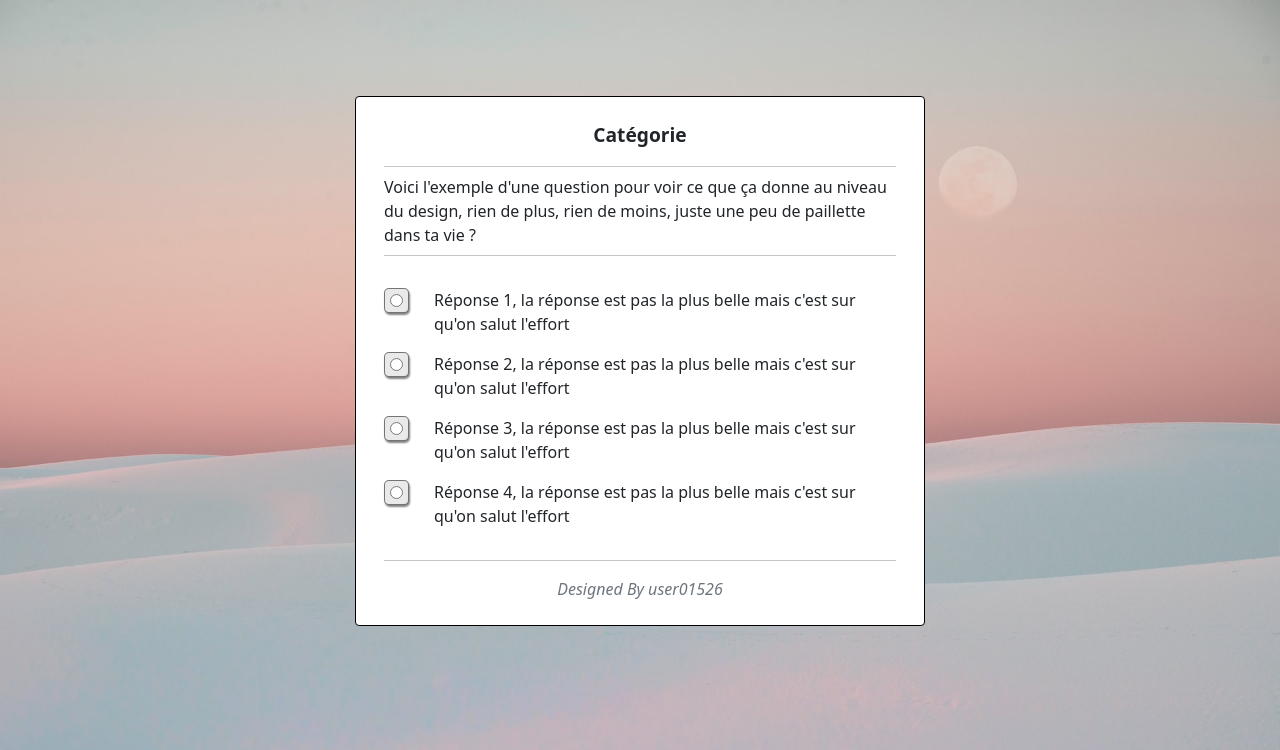
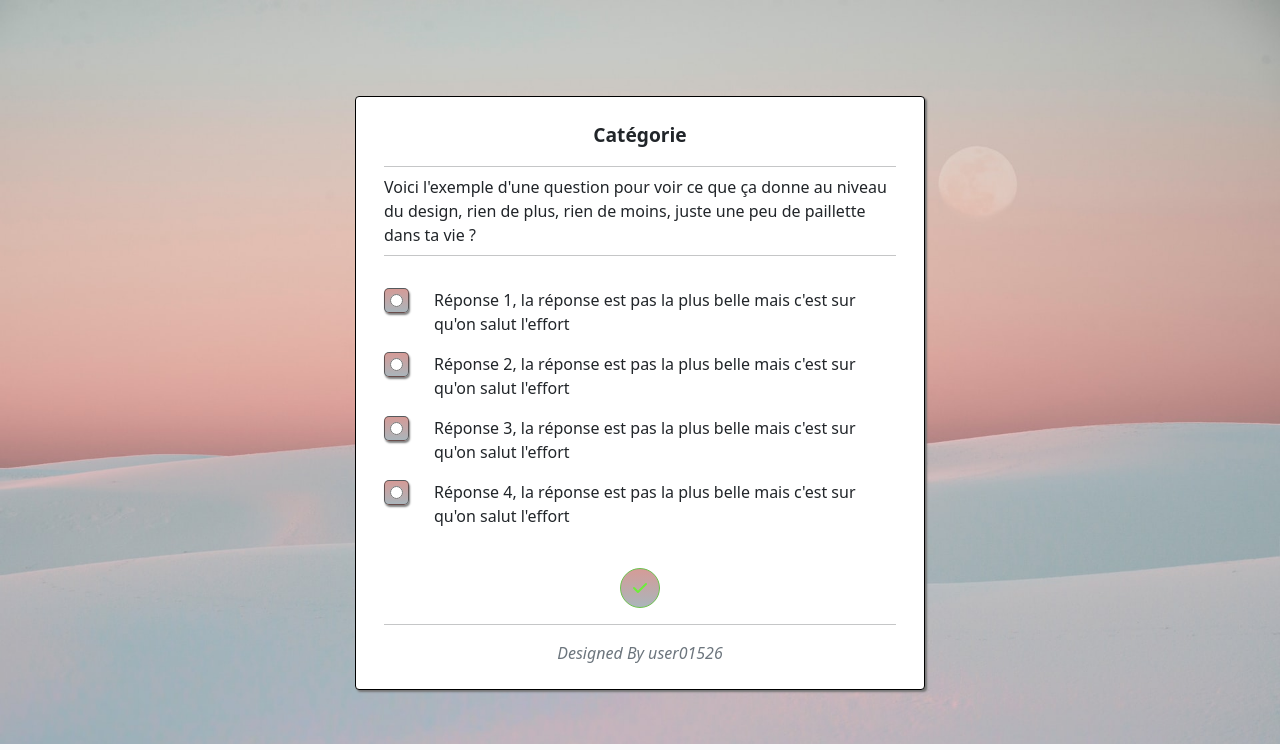
Before and after one commit to Clement-Julia/TPQuizz, a PHP site: page /vues/utilisateurs/quizz.php in a window 1280 px wide. Shown: the part 56-806 px from the top of the page. Run offline with PHP 8.4, Linux system fonts and the light colour scheme; some libraries are stand-ins or nearby versions.

Commit message:
design de la page quizz pas mal avancé

```diff
--- a/css/styles.css
+++ b/css/styles.css
@@ -1,5 +1,5 @@
 #bg-quizz{
-    height: calc(100vh - 50px);
+    height: calc(100% - 56px);
     width: 100%;
     position: absolute;
     background: url("../src/img/bg-quizz.jpg");
@@ -8,6 +8,7 @@
 
 .card-quizz{
     border: 1px solid black;
+    box-shadow: 2px 2px 2px #777777;
 }
 
 .card-text-header{
@@ -31,8 +32,29 @@
     width: 25px;
     height: 25px;
     margin-right: 25px;
-    background-color: rgb(233, 233, 233);
+    background: #D59B97; /* fallback color if gradients are not supported*/
+    background: -webkit-linear-gradient(180deg,#D59B97, #AAB5BB 100%);
+    background: -moz-linear-gradient(180deg,#D59B97, #AAB5BB 100%);
+    background: -o-linear-gradient(180deg,#D59B97, #AAB5BB 100%);
+    background: linear-gradient(180deg,#D59B97, #AAB5BB 100%);
     border-radius: 5px;
     border: 1px solid rgba(0, 0, 0, 0.5);
     box-shadow: 1px 2px 2px grey;
 }
+
+.btn-validate{
+    width: 40px;
+    height: 40px;
+    background: #D59B97; /* fallback color if gradients are not supported*/
+    background: -webkit-linear-gradient(180deg,#D59B97, #AAB5BB 100%);
+    background: -moz-linear-gradient(180deg,#D59B97, #AAB5BB 100%);
+    background: -o-linear-gradient(180deg,#D59B97, #AAB5BB 100%);
+    background: linear-gradient(180deg,#D59B97, #AAB5BB 100%);
+    color: rgb(108, 238, 56);
+    border: 1px solid rgb(109, 192, 77);
+    border-radius: 50%;
+}
+
+.btn-validate:focus, .btn-validate:active{
+    outline: none;
+}
--- a/vues/utilisateurs/quizz.php
+++ b/vues/utilisateurs/quizz.php
@@ -3,7 +3,7 @@ require_once "header.php";
 ?>
 
 <div id="bg-quizz"></div>
-<div class="container py-5">
+<div class="container pt-5">
 
     <div class="row d-flex justify-content-center mt-5">
         <div class="card col-12 col-lg-6 card-quizz">
@@ -44,6 +44,10 @@ require_once "header.php";
                                 <div class="">Réponse 4, la réponse est pas la plus belle mais c'est sur qu'on salut l'effort</div>
                             </div>
 
+                            <div class="text-center pt-4">
+                                <button class="btn-validate" type="submit" name="validate"><i class="fas fa-check"></i></button>
+                            </div>
+
                         </form>
                     </div>
                 </div>
```
